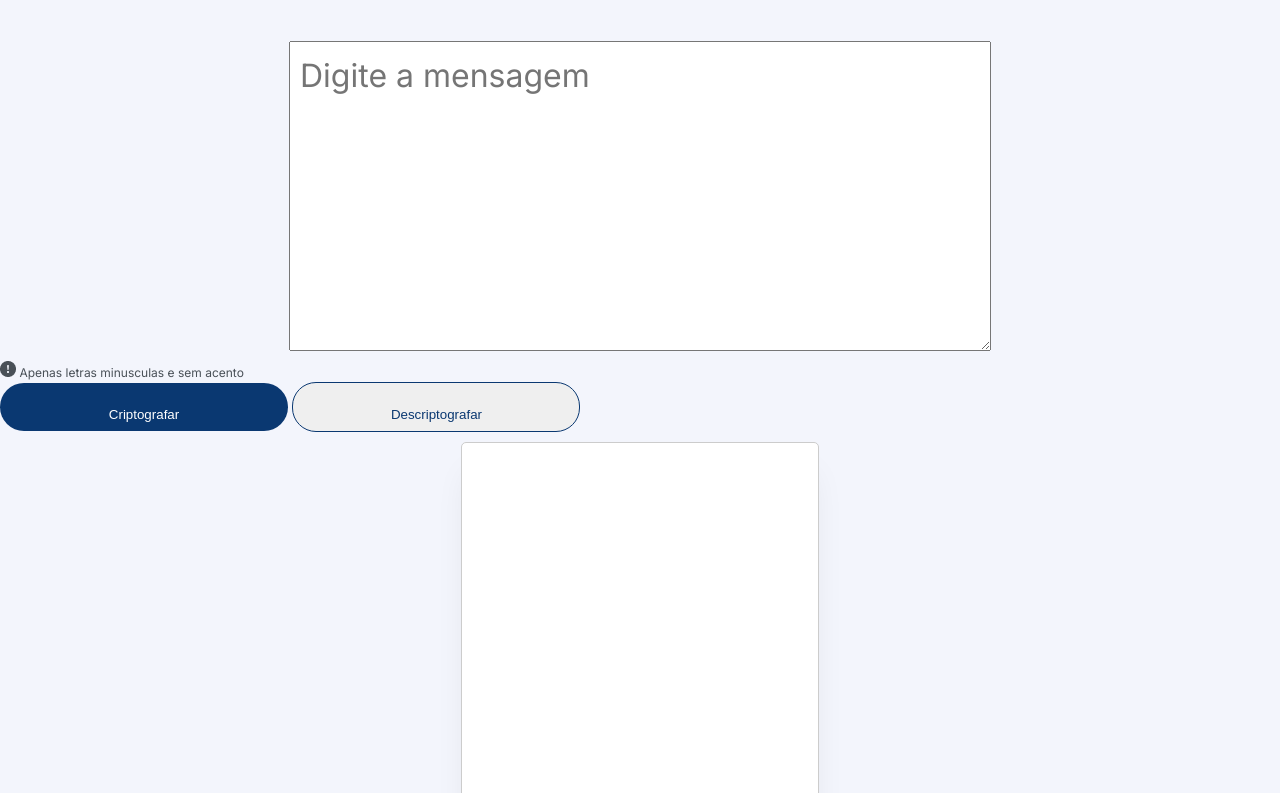
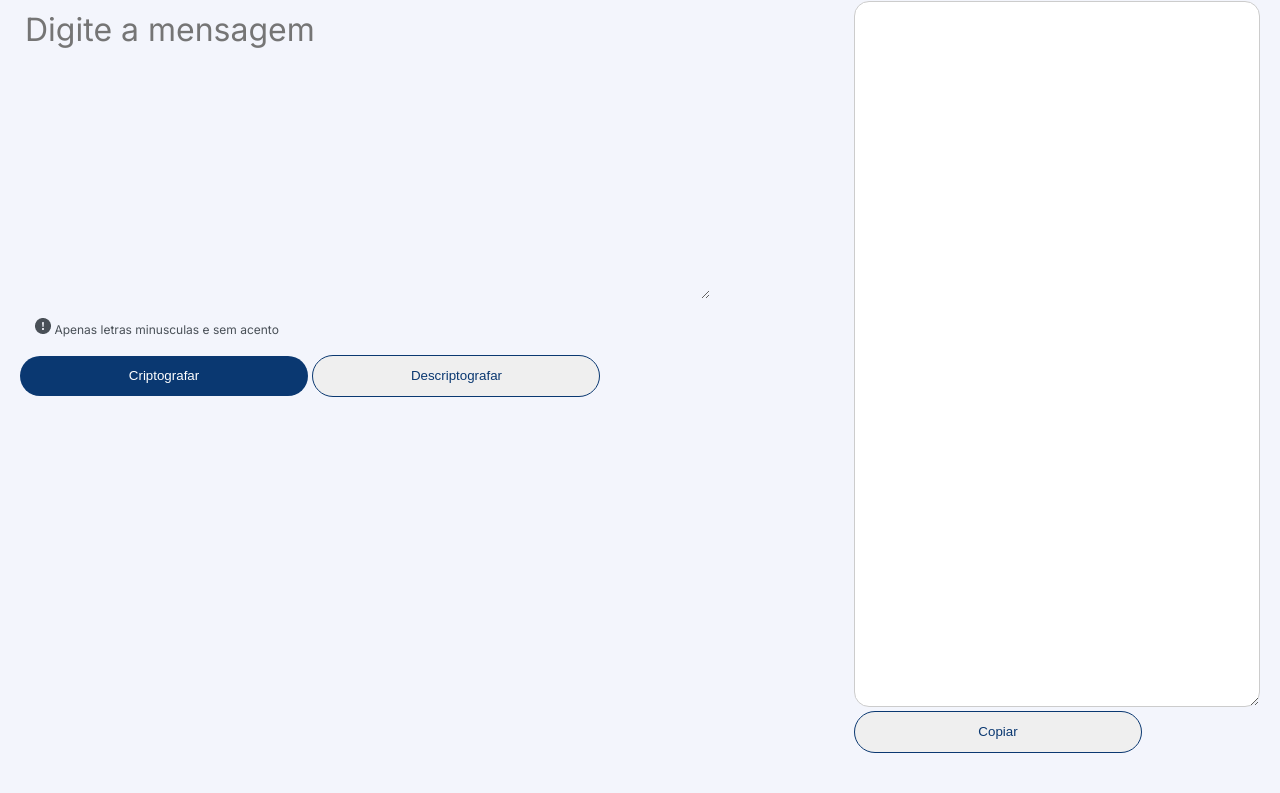
Before and after one commit to vector5826/encripitador, a plain HTML site: page index.html in a window 1280 px wide. Shown: the part 101-894 px from the top of the page. Drawn offline with Linux system fonts and the light colour scheme.

Commit message:
ajustei oq sei

```diff
--- a/index.html
+++ b/index.html
@@ -16,8 +16,8 @@
     <main>
         <section>
             <textarea class="text" id="message" rows="4" cols="50" placeholder="Digite a mensagem"></textarea>
-            <div class="form-gruop">
-                <img src="img/Vector.png" class="alerta">
+            <div class="alerta">
+                <img src="img/Vector.png" >
                 <label for="">Apenas letras minusculas e sem acento</label>
             </div>
             <div class="botoes-div">
@@ -26,11 +26,12 @@
             </div>
         </section>
 
-        <section>
-            <div id="div-aparece">
-                <textarea class="area-texto" id="result"></textarea>
+        <section >
+            <div class="conteiner">
+                <textarea class="result-container" id="result"></textarea>
                 <button class="btn-copia" onclick="copyToClipboard()">Copiar</button>
             </div>
+
         </section>
 
     </main>
--- a/styles/style.css
+++ b/styles/style.css
@@ -5,117 +5,68 @@ body {
   height: 100vh;
   margin: 0;
   padding: 0;
-    background-color:rgba(243, 245, 252, 1);
+  background-color: rgba(243, 245, 252, 1);
 }
 
-section{
+header {
+  background-color: rgba(243, 245, 252, 1);
+  padding: 5px;
   display: flex;
-    flex-direction: column;
-}
-
-.logo{
-    margin: 40px 40px;
 
 }
 
-.form-gruop{
-    font-family:"Inter", sans-serif;
+.logo {
+  padding: 10px;
+  width: 100%;
+  max-width: 200px;
+}
+
+main {
+  display: flex;
+  flex-wrap: wrap;
+  justify-content: space-between;
+  padding: 20px;
+}
+
+section {
+  flex-basis: 30%;
+  margin-bottom: 20px;
+}
+
+.text {
+  width: 100%;
+  resize: vertical;
+  padding: 5px;
+  border: 32px;
+  font-family: "Inter", sans-serif;
+  font-size: 32px;
+  line-height: 48px;
+  width: 680px;
+  height: 288px;
+  color: rgba(10, 56, 113, 1);
+  background-color: rgba(243, 245, 252, 1);
+}
+
+
+.alerta {
+  font-family: "Inter", sans-serif;
   font-size: 12px;
+  margin: 15px;
   font-weight: 400;
-    line-height: 18px;
+  line-height: 20px;
   letter-spacing: 0em;
   text-align: left;
   color: rgba(73, 80, 87, 1);
 }
 
-#message {
-    font-family: "Inter", sans-serif;
-    font-size: 32px;
-    line-height: 48px;
-    width: 680px;
-    height: 288px;
-    top: 168px;
-    left: 240px;
-
-}
-
-.form-group {
-    display: flex;
-    width: 252px;
-    height: 18px;
-    top: 851px;
-    left: 240px;
-    gap: 8px;
-}
-
-textarea {
-    display: block;
-    margin: 10px auto;
-    padding: 10px;
-    width: calc(100% - 20px);
-    color: rgba(10, 56, 113, 1);
-}
-
-button{
-    display: inline-block;
-    width: 288px;
-    height: 19px;
-    top: 885px;
-    left: 1032px;
-    padding: 24px;
-    border-radius: 24px;
-    border: 1px;
-    gap: 8px;
-
-}
-
-.btn-cript{
-    background-color: rgba(10, 56, 113, 1);
-    color:rgba(255, 255, 255, 1);
-}
-
-.btn-descri{
-   color:rgba(10, 56, 113, 1);
-   border: 1px solid rgba(10, 56, 113, 1);
-}
-
-.btn-copia{
-    color:rgba(10, 56, 113, 1);
-    width: 288px;
-    height: 19px;
-    text-align: center;
-    border: 1px solid rgba(10, 56, 113, 1)
-}
-
-.btn-copia:hover{
-    background: rgba(216, 223, 232, 1);
-}
-
-.btn-descri:hover{
-    background: rgba(216, 223, 232, 1);
-}
-
-.btn-cript:hover{
-    background-color: rgba(10, 56, 113, 0.877);
-}
-
-.area-texto {
-    width: 400px;
-    height: 944px;
-    top: 40px;
-    left: 1000px;
-    border-radius: 32px;
-    box-shadow: 0px 24px 32px -8px rgba(0, 0, 0, 0.08);
-}
 
 #result {
   border: 1px solid #ccc;
   border-radius: 5px;
   color: rgba(73, 80, 87, 1);
-    width: 336px;
-    height: 781px;
-    top: 72px;
-    left: 1032px;
+  width: 400px;
+  height: 700px;
+  border-radius: 15px;
   font-family: "Inter", sans-serif;
   font-size: 24px;
   font-weight: 400;
@@ -124,9 +75,54 @@ button{
   text-align: left;
 }
 
+button {
+  width: 288px;
+  padding: 20px;
+  border-radius: 24px;
+  border: 1px;
+  line-height: 0%;
+}
+
+.btn-cript {
+  background-color: rgba(10, 56, 113, 1);
+  color: rgba(255, 255, 255, 1);
+  cursor: pointer;
+}
+
+.btn-descri {
+  color: rgba(10, 56, 113, 1);
+  border: 1px solid rgba(10, 56, 113, 1);
+  cursor: pointer;
+}
+
+.btn-copia {
+  color: rgba(10, 56, 113, 1);
+  width: 288px;
+  height: 19px;
+  text-align: center;
+  border: 1px solid rgba(10, 56, 113, 1);
+  cursor: pointer;
+  z-index: 0;
+}
+
+.btn-descri:hover {
+  background: rgba(216, 223, 232, 1);
+}
+
+.btn-copia:hover {
+  background: rgba(216, 223, 232, 1);
+}
+
+.btn-cript:hover {
+  background-color: rgba(10, 56, 113, 0.877);
+}
+
+.btn-copia:hover {
+  background: rgba(216, 223, 232, 1);
+}
+
 footer {
   text-align: center;
-    margin-top: 20px;
   padding: 10px;
   background-color: #f4f4f4;
   border-top: 1px solid #ccc;
@@ -142,7 +138,7 @@ footer a {
   text-decoration: none;
 }
 
-footer a:hover{
+footer a:hover {
   text-decoration: underline;
   color: gray;
 }
@@ -157,4 +153,13 @@ footer a:hover{
     display: block;
     margin: 10px auto;
   }
+
+  main {
+    flex-direction: column;
   }
+
+  section {
+    flex-basis: 100%;
+  }
+
+}
```
Lines whose indentation alone changed are shown as unchanged.
